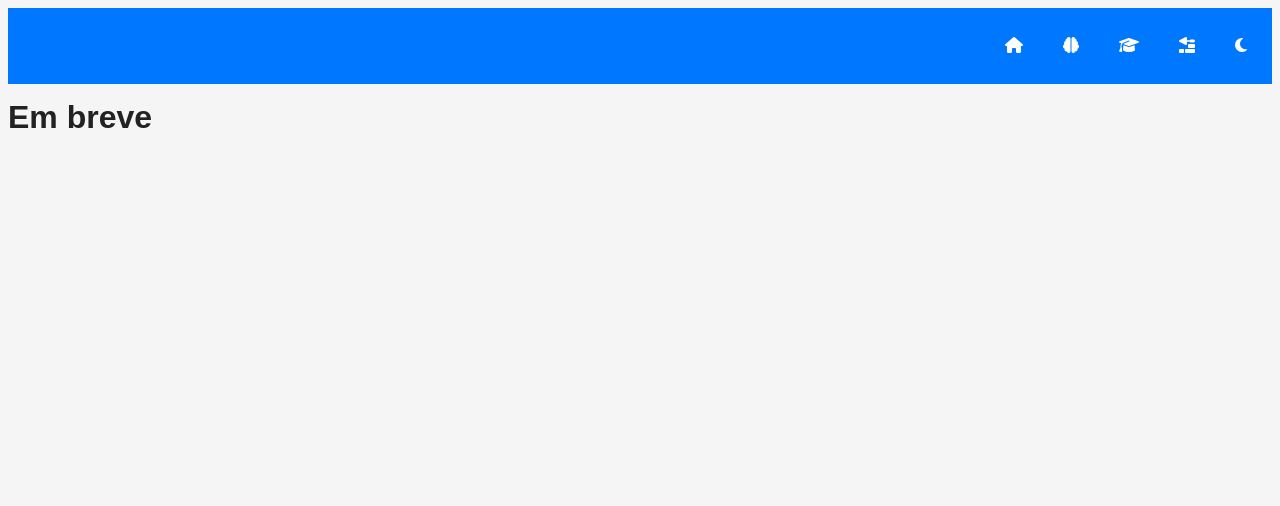
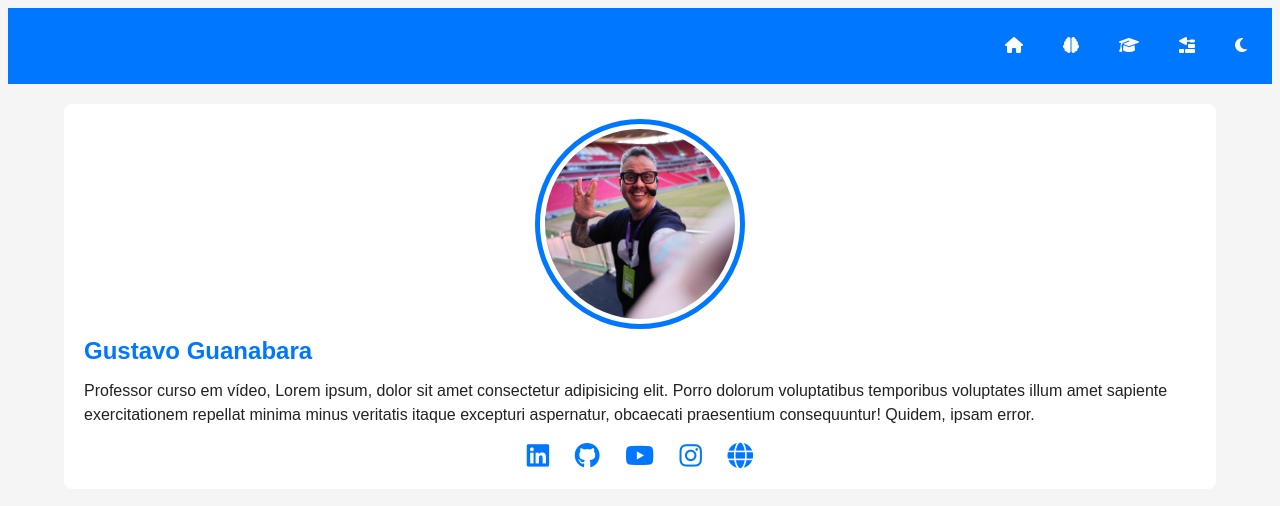
Before and after one commit to Felipecunhalandim/Projeto-Portfolio, a plain HTML site: page index.html in a window 1280 px wide. Drawn offline with Linux system fonts and the light colour scheme.

Commit message:
atualização

```diff
--- a/estilos/style.css
+++ b/estilos/style.css
@@ -58,3 +58,52 @@ nav#menu a:hover{
   background-color: var(--destaque-inverso);
   color: var(--destaque);
 }
+main{
+  display: grid;
+  grid-template-columns: auto 90vw auto;
+  gap: 20px;
+  margin-top: 20px;
+}
+section#ficha{
+  background-color: var(--fundo-card);
+  padding: 20px;
+  border-radius: 8px;
+  grid-column: 2;
+}
+section#ficha img.foto{
+  width: 200px;
+  aspect-ratio: 1/1;
+  object-fit: cover;
+  overflow: hidden;
+  border-radius: 50%;
+  border: 5px solid var(--fundo-card);
+  outline: 5px solid var(--destaque);
+  display: block;
+  margin: auto;
+  margin-bottom: 15px;
+}
+section#ficha h1{
+  color: var(--destaque);
+  margin: 15px 0;
+  font-size: 1.5em;
+  text-align: left;
+}
+
+div#social{
+  display: flex;
+  justify-content: center;
+  align-items: center;
+  font-size: 1.6em;
+  gap: 1em;
+  margin-top: 15px;
+}
+
+div#social a{
+  color: var(--destaque);
+  transition: color 0.5s;
+
+}
+
+div#social a:hover{
+  color: var(--destaque-inverso);
+}
--- a/index.html
+++ b/index.html
@@ -21,7 +21,21 @@
      </nav>
     </header>
     <main>
-        <h1>Em breve</h1>
+        <section id="ficha">
+            <img src="imagens/guanabara-perfil.jpg" alt="Gustavo Guanabara" class="foto">
+            <h1>Gustavo Guanabara</h1>
+            <p>Professor curso em vídeo, Lorem ipsum, dolor sit amet consectetur adipisicing elit. Porro dolorum voluptatibus temporibus voluptates illum amet sapiente exercitationem repellat minima minus veritatis itaque excepturi aspernatur, obcaecati praesentium consequuntur! Quidem, ipsam error.</p>
+            <div id="social">
+                <a href="https://www.linkedin.com/in/guanabara/?originalSubdomain=br" target="_blank" rel="noopener noreferrer"><i class="fa-brands fa-linkedin"></i></a>
+                <a href="https://github.com/gustavoguanabara" target="_blank" rel="noopener noreferrer"><i class="fa-brands fa-github"></i></a>
+                <a href="https://www.youtube.com/cursoemvideo" target="_blank" rel="noopener noreferrer"><i class="fa-brands fa-youtube"></i></a>
+                <a href="https://www.istagram.com/gustavoguanabara/" target="_blank" rel="noopener noreferrer"><i class="fa-brands fa-instagram"></i></a>
+                <a href="https://www.cursoemvideo.com/" target="_blank" rel="noopener noreferrer"><i class="fa-solid fa-globe"></i></a>
+            </div>
+        </section>
+        <section id="detalhes">
+
+        </section>
     </main>
     <footer></footer>
     <script src="scripts/script.js"></script>
```
Also changed, not shown: index2.html (added, +58 -0 lines).
